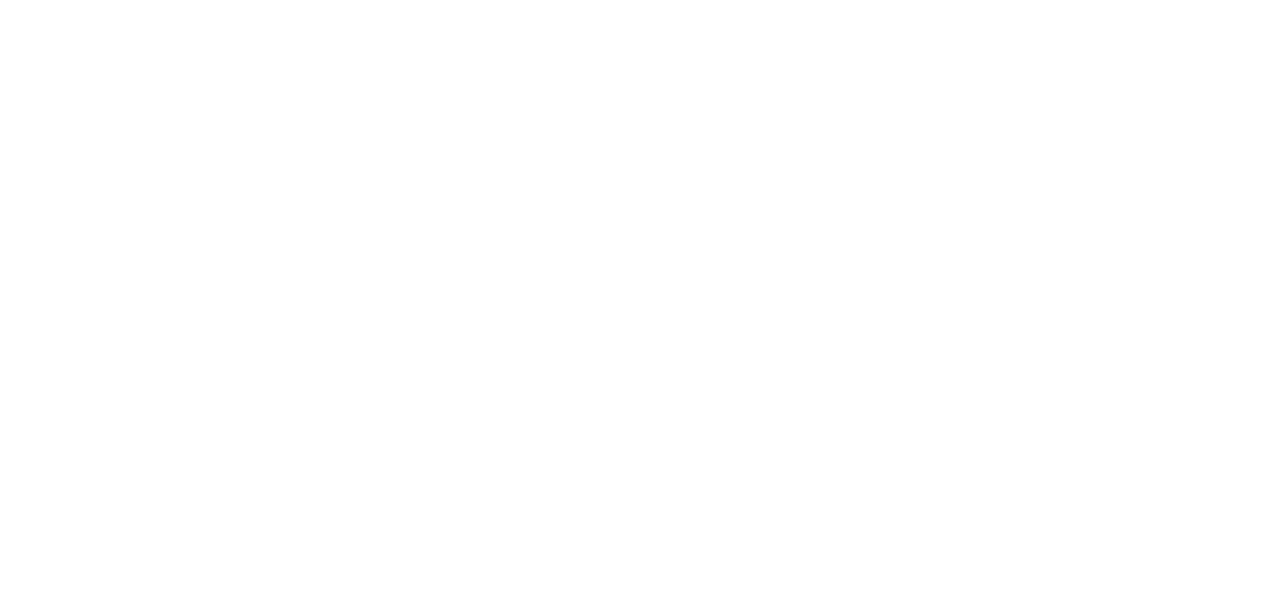
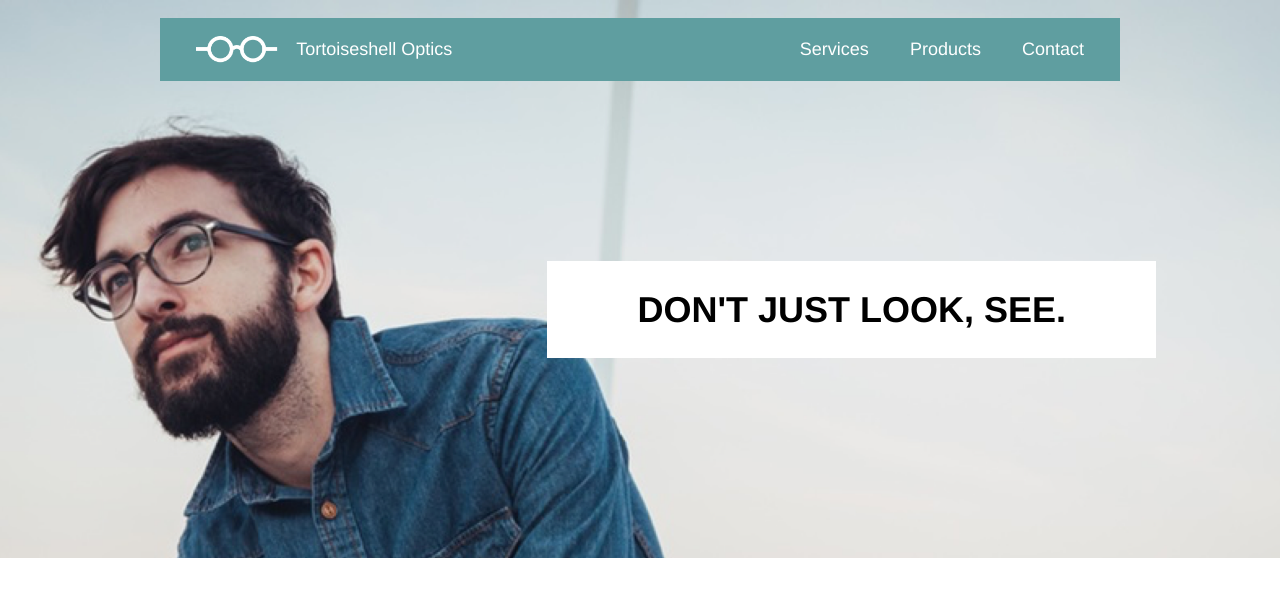
Before and after one commit to SaxonScarlet/tortoiseshellOptics, a plain HTML site: page index.html in a window 1280 px wide. Drawn offline with Linux system fonts and the light colour scheme.

Commit message:
Added header and css for header.

```diff
--- /dev/null
+++ b/Resources/css/reset.css
@@ -0,0 +1,48 @@
+/* http://meyerweb.com/eric/tools/css/reset/
+   v2.0 | 20110126
+   License: none (public domain)
+*/
+
+html, body, div, span, applet, object, iframe,
+h1, h2, h3, h4, h5, h6, p, blockquote, pre,
+a, abbr, acronym, address, big, cite, code,
+del, dfn, em, img, ins, kbd, q, s, samp,
+small, strike, strong, sub, sup, tt, var,
+b, u, i, center,
+dl, dt, dd, ol, ul, li,
+fieldset, form, label, legend,
+table, caption, tbody, tfoot, thead, tr, th, td,
+article, aside, canvas, details, embed,
+figure, figcaption, footer, header, hgroup,
+menu, nav, output, ruby, section, summary,
+time, mark, audio, video {
+	margin: 0;
+	padding: 0;
+	border: 0;
+	font-size: 100%;
+	font: inherit;
+	vertical-align: baseline;
+}
+/* HTML5 display-role reset for older browsers */
+article, aside, details, figcaption, figure,
+footer, header, hgroup, menu, nav, section {
+	display: block;
+}
+body {
+	line-height: 1;
+}
+ol, ul {
+	list-style: none;
+}
+blockquote, q {
+	quotes: none;
+}
+blockquote:before, blockquote:after,
+q:before, q:after {
+	content: '';
+	content: none;
+}
+table {
+	border-collapse: collapse;
+	border-spacing: 0;
+}
--- a/Resources/css/style.css
+++ b/Resources/css/style.css
@@ -0,0 +1,85 @@
+/* Global */
+html {
+  font-size: 18px;
+}
+
+body {
+  line-height: 1.4rem;
+  /*Font*/
+  font-family: Helvetica;
+}
+
+.container {
+  max-width: 960px;
+  margin: auto;
+}
+
+.flex {
+  display: flex;
+}
+
+/* Header */
+header {
+  background-image: url("../images/glasses-bg.png");
+  background-repeat: no-repeat;
+  background-position: center;
+
+  /*Height at Large*/
+  height: 30rem;
+  background-size: cover;
+  padding-top: 1rem;
+}
+
+nav {
+  background-color: cadetblue;
+  color: white;
+  padding: 1rem 0;
+
+  /*Flex Container*/
+  display: flex;
+  align-items: center;
+  justify-content: space-between;
+}
+
+nav div {
+  /*Flex Container*/
+  display: flex;
+  align-items: center;
+}
+
+nav img {
+  height: 1.5rem;
+  margin-left: 2rem;
+}
+
+nav span {
+  margin-left: 1rem;
+}
+
+ul {
+  /*Margin Right Split in ul li*/
+  margin-right: 1rem;
+}
+
+ul li {
+  /*Padding split with ul margin*/
+  padding: 0 1rem;
+  display: inline;
+}
+
+header .flex {
+  justify-content: flex-end;
+}
+
+h1 {
+  font-weight: bold;
+  font-size: 2rem;
+  line-height: 1.2;
+}
+
+#main-banner {
+  background-color: white;
+  margin-top: 10rem;
+  padding: 1.5rem 5rem;
+  margin-right: -2rem;
+}
--- a/index.html
+++ b/index.html
@@ -3,9 +3,30 @@
   <head>
     <meta charset="utf-8">
     <title>Tortoiseshell Optics</title>
+    <link rel="stylesheet" href="resources/css/reset.css" type="text/css">
     <link rel="stylesheet" href="resources/css/style.css" type="text/css">
   </head>
   <body>
-
+    <!-- Header -->
+    <header>
+      <nav class="container">
+        <div class="">
+          <img src="resources/images/logo-white.png" alt="O-O">
+          <span>Tortoiseshell Optics</span>
+        </div>
+        <div class="menu">
+          <ul>
+            <li>Services</li>
+            <li>Products</li>
+            <li>Contact</li>
+          </ul>
+        </div>
+      </nav>
+      <div class="container flex">
+        <div id="main-banner">
+          <h1>DON'T JUST LOOK, SEE.</h1>
+        </div>
+      </div>
+    </header>
   </body>
 </html>
```
